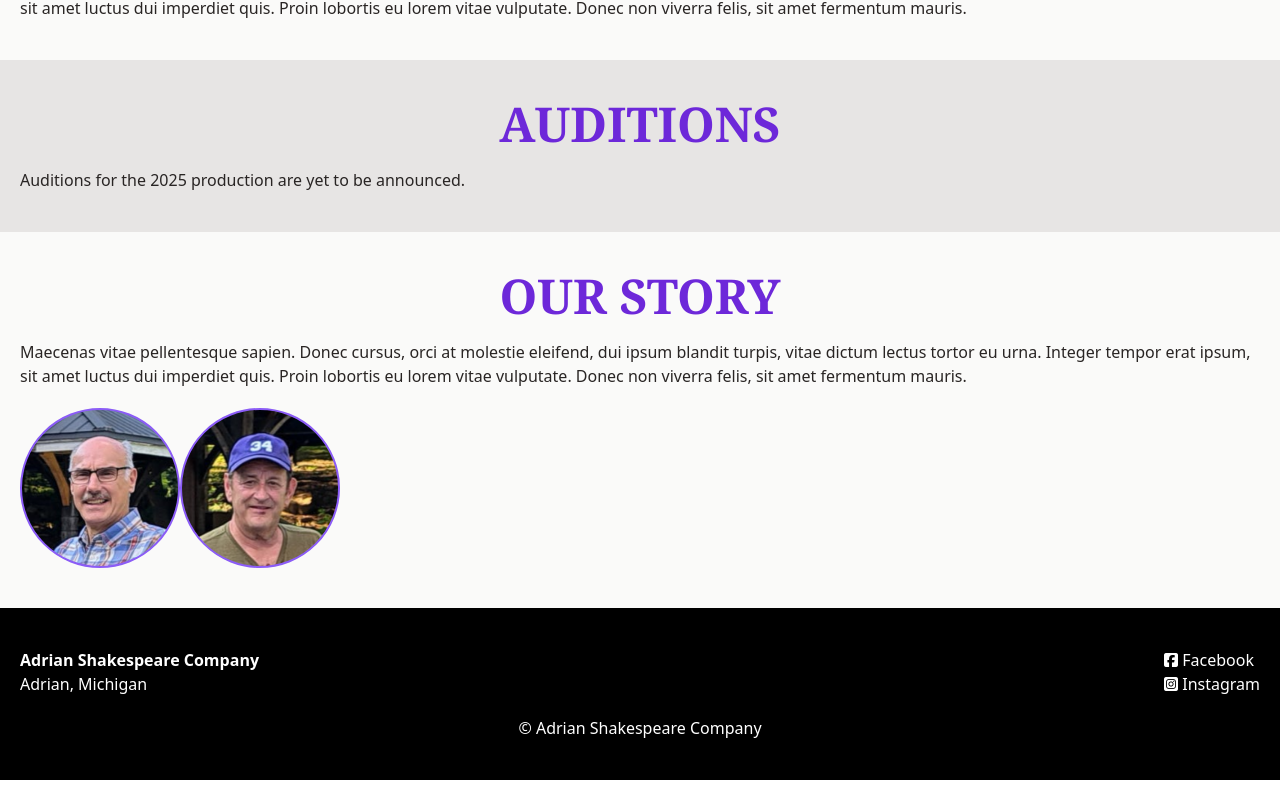
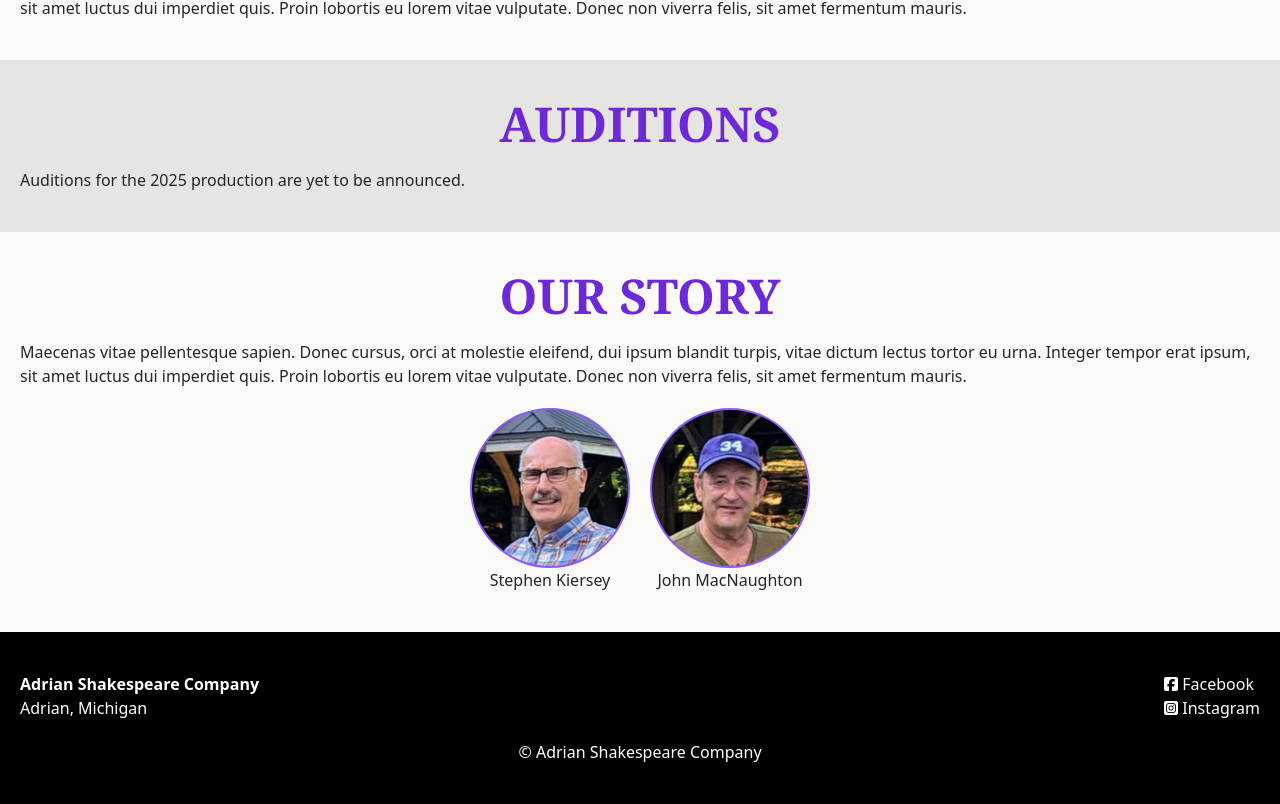
Before and after one commit to pcrist/adrian-shakespeare, a Nuxt app: page / in a window 1280 px wide. Shown: the part 1816-2620 px from the top of the page. Before the commit the page ends 2596 px from the top, so only its background shows below. Built offline with nearby package versions, Linux system fonts and the light colour scheme.

Commit message:
GitHub pages config

```diff
--- a/app.vue
+++ b/app.vue
@@ -147,10 +147,17 @@
             eu lorem vitae vulputate. Donec non viverra felis, sit amet fermentum mauris.
           </p>
 
-          <div class="flex mt-5">
-            <span class="block rounded-full bg-cover bg-center size-40 border-2 border-violet-500 bg-[url('/adrian-shakespeare-company-stephen.png')]"></span>
+          <div class="flex gap-5 justify-center mt-5">
+            <div class="text-center">
+              <div class="rounded-full bg-cover bg-center mx-auto size-28 md:size-40 border-2 border-violet-500 bg-[url('/adrian-shakespeare-company-stephen.png')]"></div>
+              Stephen Kiersey
+            </div>
 
-            <span class="block rounded-full bg-cover bg-center size-40 border-2 border-violet-500 bg-[url('/adrian-shakespeare-company-john.png')]"></span>
+            <div class="text-center">
+              <div class="rounded-full bg-cover bg-center mx-auto size-28 md:size-40 border-2 border-violet-500 bg-[url('/adrian-shakespeare-company-john.png')]"></div>
+              John MacNaughton
+            </div>
+
           </div>
         </div>
       </div>
--- a/nuxt.config.ts
+++ b/nuxt.config.ts
@@ -15,6 +15,9 @@ export default defineNuxtConfig({
           crossorigin: 'anonymous',
         },
       ],
-    }
+    },
+
+    // Fix for GitHub pages; will not be needed with a custom domain name.
+    cdnURL: 'https://pcrist.github.io/adrian-shakespeare/'
   },
 })
```
